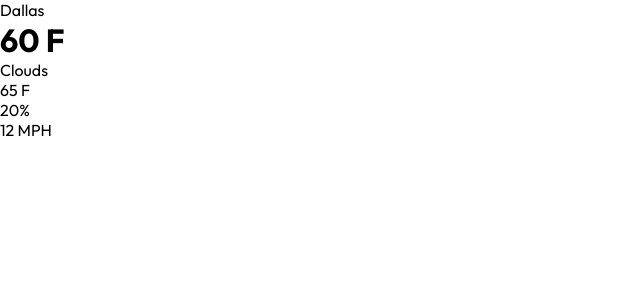
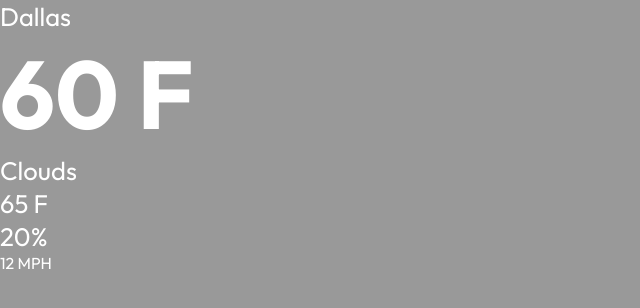
Before and after one commit to carlos-lopez98/ReactWeatherApp, a React (Create React App) app: page / in a window 1280 px wide. Shown: the top 308 px of the page, without its empty margins (0-640 px from the left). Built offline with nearby package versions, Linux system fonts and the light colour scheme.

Commit message:
Stylized H1, P tags in App Component

```diff
--- a/src/scss/index.scss
+++ b/src/scss/index.scss
@@ -18,7 +18,19 @@
   -moz-osx-font-smoothing: grayscale;
 }
 
-code {
-  font-family: source-code-pro, Menlo, Monaco, Consolas, 'Courier New',
-    monospace;
+
+p {
+  font-size: 1.6rem;
 }
+
+h1{
+  font-size: 6rem;
+}
+
+.app {
+  width: 100%;
+  height: 100vh;
+  position: relative;
+  background-color: rgba(0,0,0,0.4);
+  color: white;
+}
```
